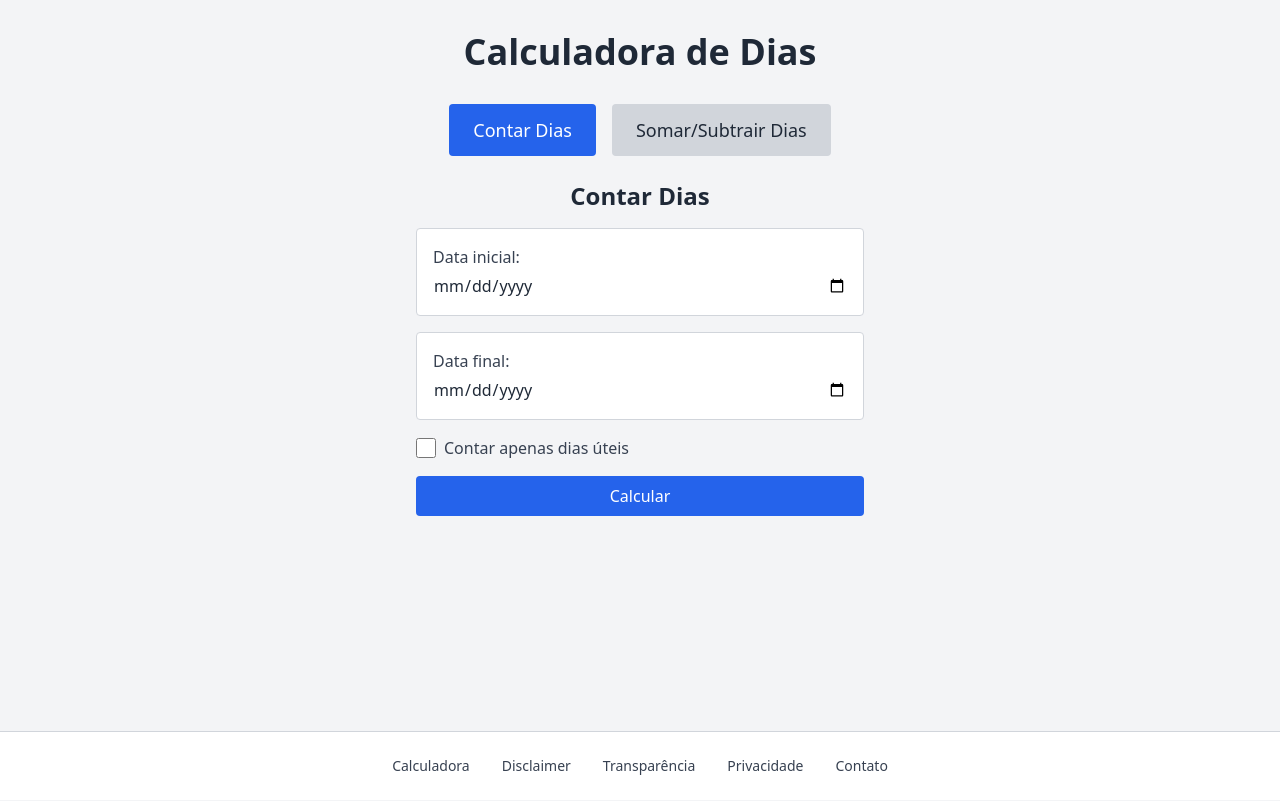
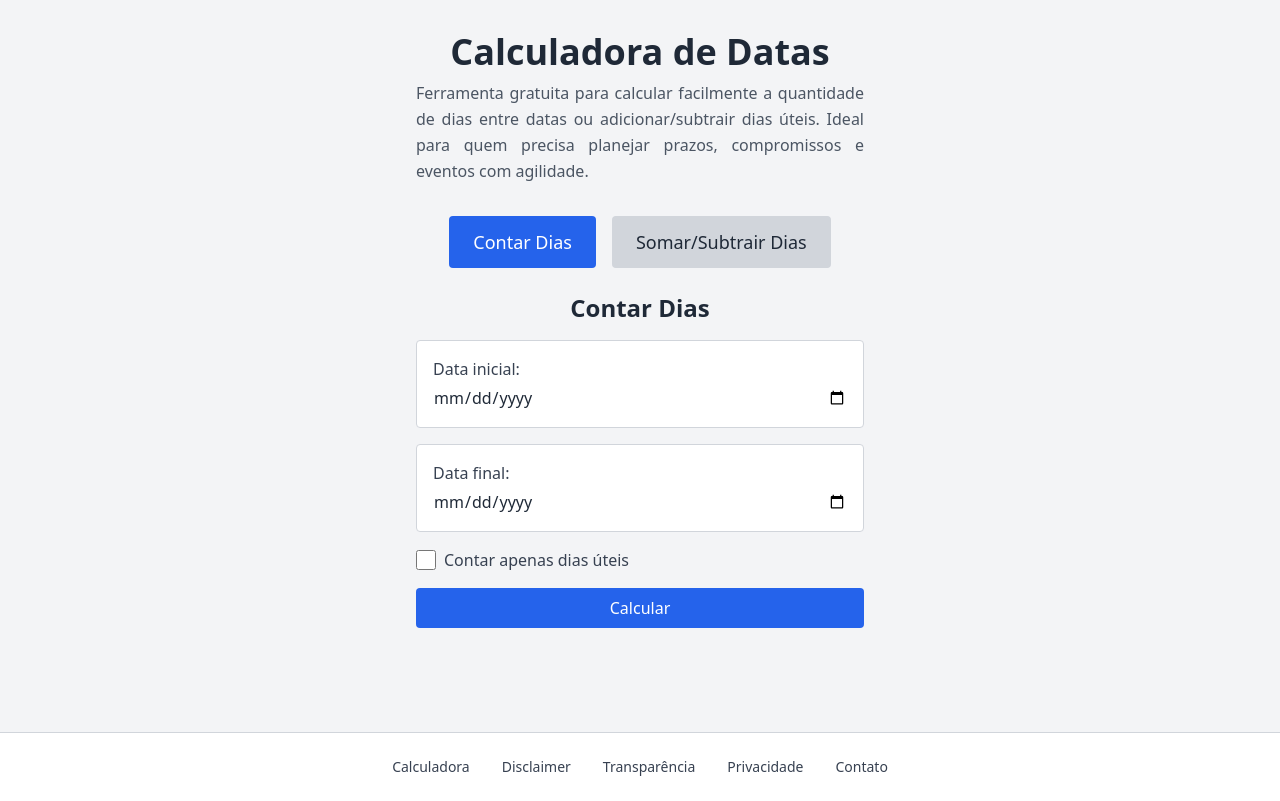
Before and after one commit to elpagnan/date-website, a plain HTML site: page index.html in a window 1280 px wide. Drawn offline with nearby package versions, Linux system fonts and the light colour scheme.

Commit message:
added description to home page

```diff
--- a/index.html
+++ b/index.html
@@ -14,8 +14,12 @@
 
 <body class="bg-gray-100 text-gray-800 min-h-screen flex flex-col">
     <main class="flex-grow p-8 flex flex-col items-center">
-        <!-- Main Title -->
-        <h1 class="text-4xl font-bold mb-8">Calculadora de Dias</h1>
+        <!-- Título e descrição -->
+        <h1 class="text-4xl font-bold mb-2 text-center">Calculadora de Datas</h1>
+        <p class="text-base text-gray-600 max-w-md text-justify mb-8 leading-relaxed">
+            Ferramenta gratuita para calcular facilmente a quantidade de dias entre datas ou adicionar/subtrair dias
+            úteis. Ideal para quem precisa planejar prazos, compromissos e eventos com agilidade.
+        </p>
 
         <!-- Tabs -->
         <div class="flex space-x-4 mb-6">
```
